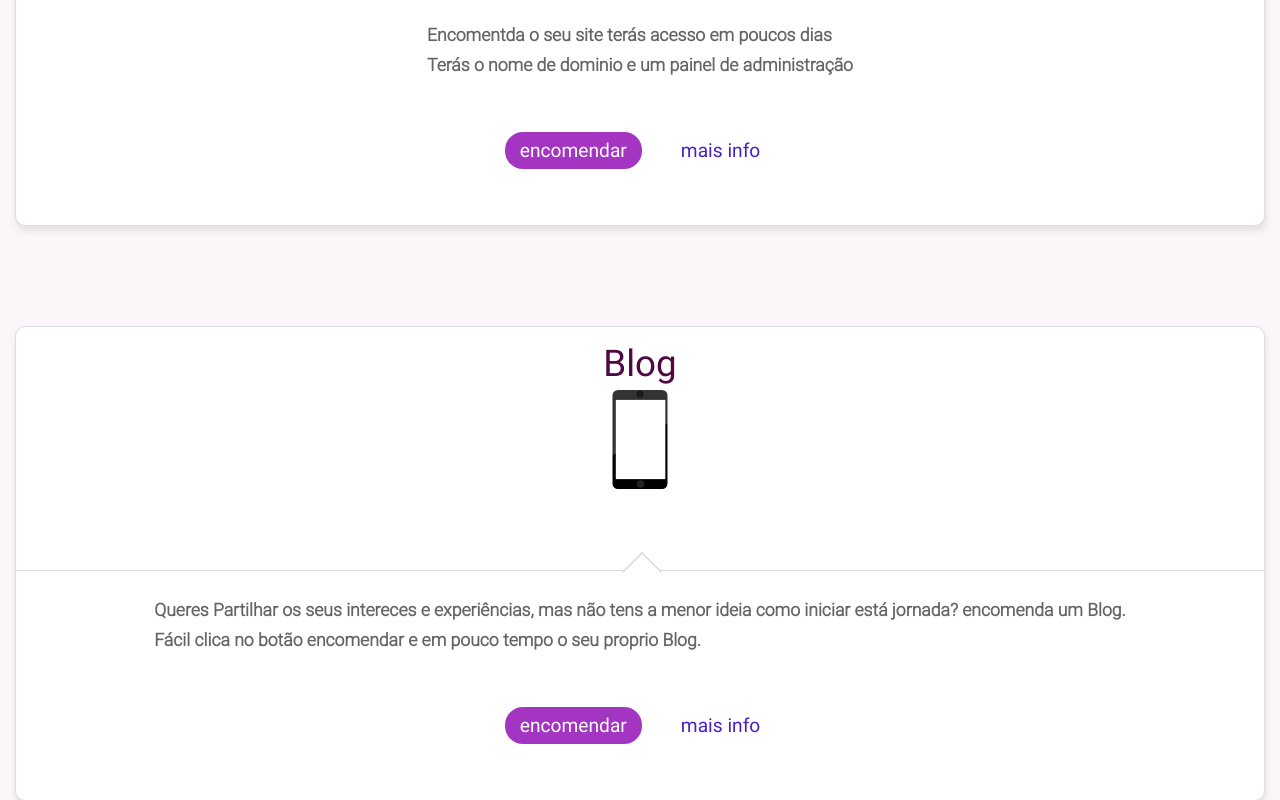
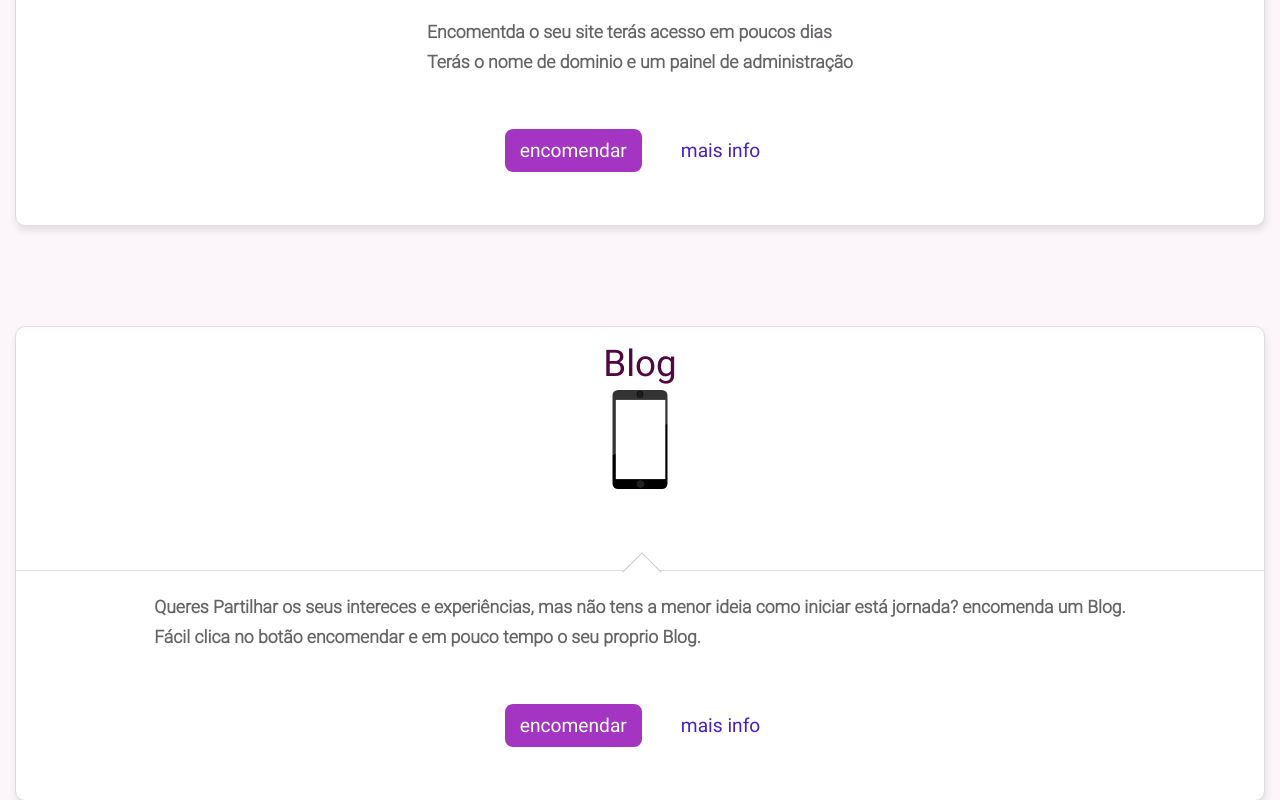
Before and after one commit to Admin-Alfredo/znt-web-site, a Next.js app: page / in a window 1280 px wide. Shown: the part 1280-2080 px from the top of the page. Built offline with nearby package versions, Linux system fonts and the light colour scheme.

Commit message:
pequenas alteracões em botoes e animações - com Josefias

```diff
--- a/src/components/HeroAnimationFrame/styles.js
+++ b/src/components/HeroAnimationFrame/styles.js
@@ -77,14 +77,14 @@ export const FrameDevice = styled.div`
   border-radius: 5px;
   left: calc(50% - ${desktop.halfWidth()}px);
   top: calc(50% - ${desktop.halfHeight()}px);
-  transform: scale(2.6);
+  transform: scale(2.2);
   transition: .6s cubic-bezier(0.15, -0.03, 0.35, 0.97);
   pointer-events: none;
   &.device_initial-color{
     border-color: ${borderColor}
   }
   &.device_initial-scale{
-    transform: scale(1);
+    transform: scale(1.2, 1);
   }
   &.device-justify_desktop{
     transform: translateY(-100px);
--- a/src/components/Util/index.js
+++ b/src/components/Util/index.js
@@ -68,8 +68,8 @@ export const ButtonHeroSegundary = styled(Button)`
 export const ButtonSectionPrimary = styled(Button)`
   background: #910eb7d5;
   border: 2px solid  #fff;
-  border-radius: 20px;
-  padding: 7px 15px;
+  border-radius: 10px;
+  padding: 10px 15px;
   color: #fff;
   font-weight: normal;
   font-family: Roboto;
```
Also changed, not shown: src/components/DeviceAnimation/index.js (line endings or trailing spaces).
